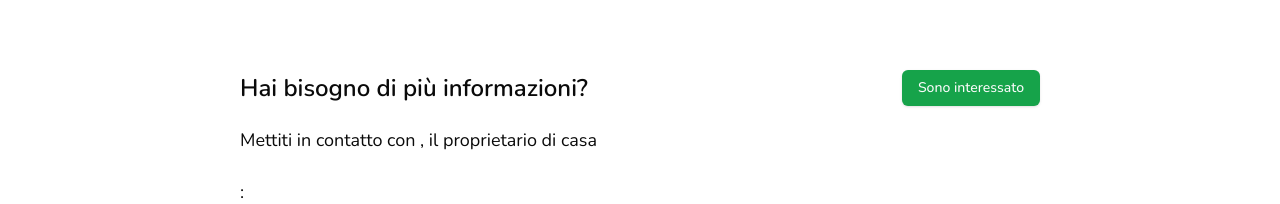
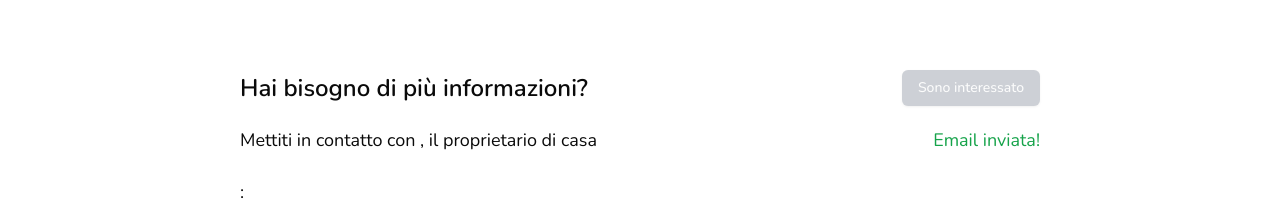
Before and after one commit to AVenturi98/Bool-BnB, a React (Vite) app in the folder client/: page /properties/1 in a window 1280 px wide. Both pictures are taken after a click on the button "Sono interessato". Shown: the part 822-1026 px from the top of the page. Built offline with nearby package versions, Linux system fonts and the light colour scheme; no server answers.

Commit message:
ADD: disabled mail button

```diff
--- a/client/src/pages/Show.jsx
+++ b/client/src/pages/Show.jsx
@@ -36,6 +36,7 @@ export default function Show() {
     const [review, setReview] = useState([]);
     const [hearts, setHearts] = useState(0);
     const [formReview, setFormReview] = useState(false); // Toggle form
+    const [isClicked, setIsClicked] = useState(false)
 
     const { setIsLoading } = useContext(GlobalContext)
 
@@ -44,6 +45,7 @@ export default function Show() {
     const sendmail = () => {
 
         setIsLoading(true)
+        setIsClicked(true)
 
         axios
             .post("http://localhost:3000/send-mail")
@@ -168,10 +170,11 @@ export default function Show() {
                         <h1 className="text-2xl font-semibold">
                             Hai bisogno di più informazioni?
                         </h1>
-                        <Button className="bg-green-600 ml-auto hover:bg-cyan-600 transition hover:-translate-y-1 hover:scale-101 delay-100" onClick={sendmail}>Sono interessato</Button>
+                        <Button disabled={isClicked} className="bg-green-600 ml-auto hover:bg-cyan-600 transition hover:-translate-y-1 hover:scale-101 delay-100 disabled:bg-gray-400 disabled:cursor-not-allowed" onClick={sendmail}>Sono interessato</Button>
                     </div>
-                    <p className="my-3 text-lg">
+                    <p className="my-3 text-lg flex items-center justify-between">
                         Mettiti in contatto con {owner.name}, il proprietario di casa
+                        {isClicked && <p className="text-green-600">Email inviata!</p>}
                     </p>
                     <div className="flex items-baseline gap-5">
                         <div className="text-lg my-3">
```
